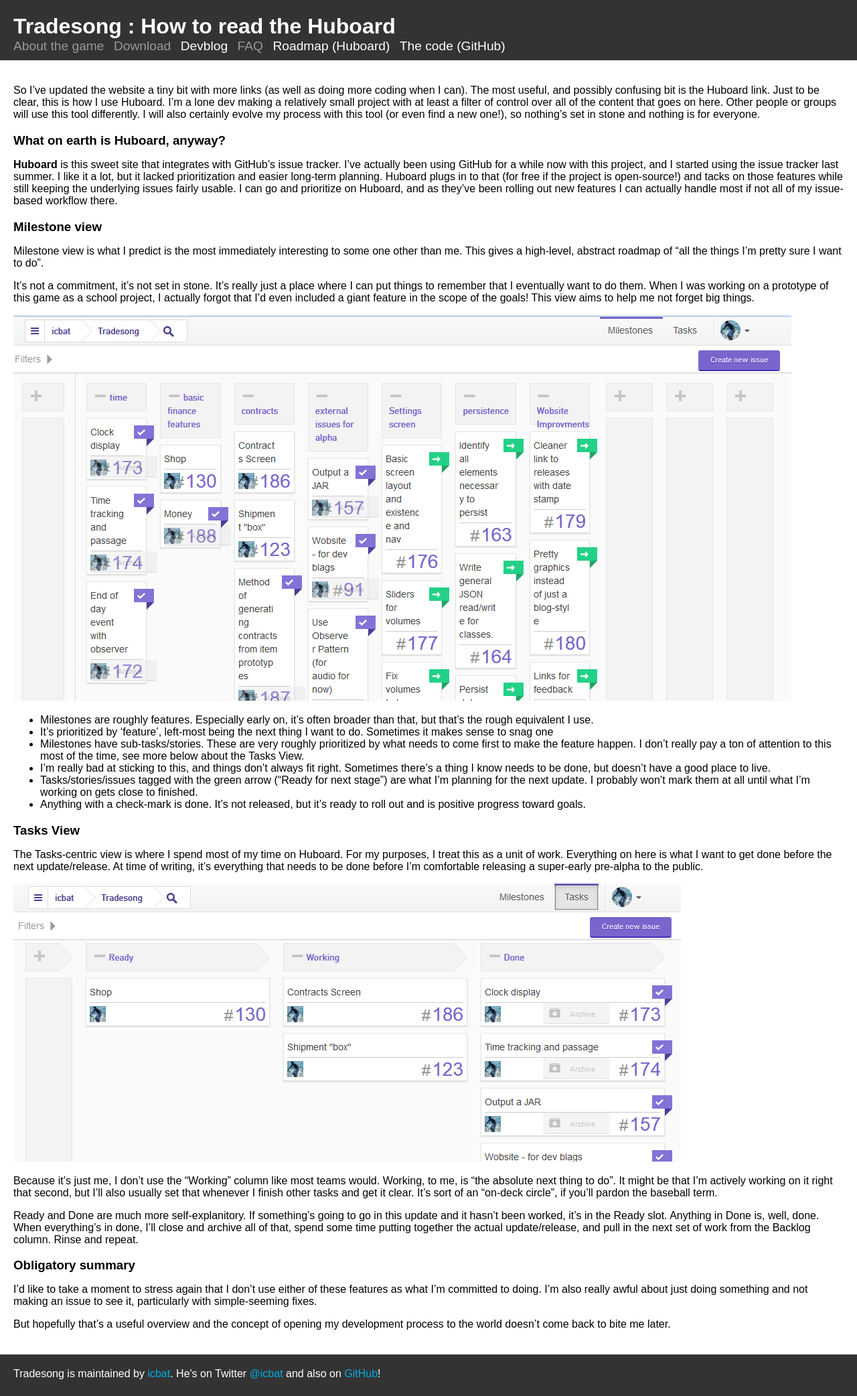
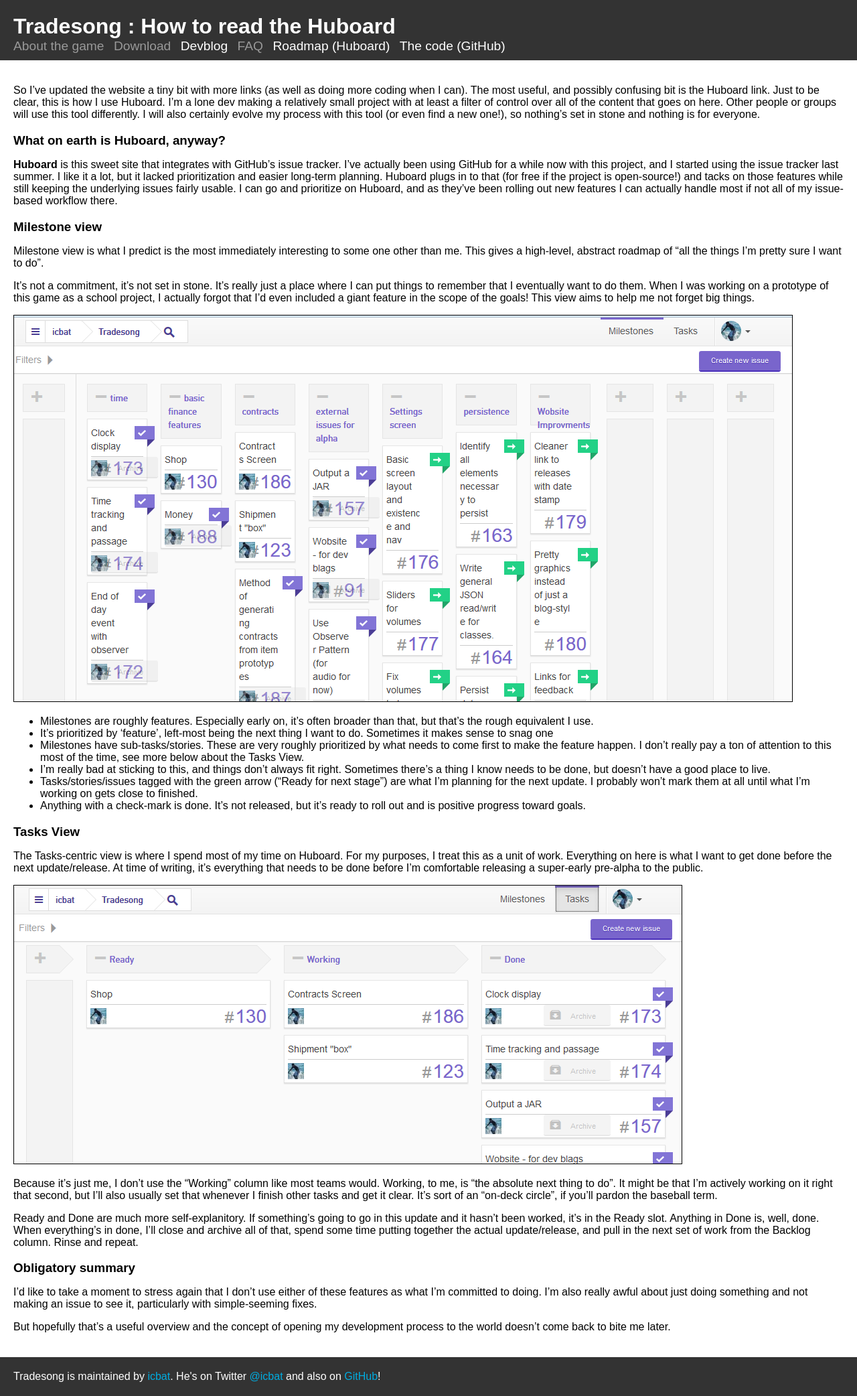
Before and after one commit to icbat/tradesong, a Jekyll site: the page built from _posts/2014-2-10-reading-huboard.md, in a window 1280 px wide. Shown: the whole page at 67% size. Built offline with Jekyll 4.4.1, drawn with Linux system fonts in a browser that asks for light colours.

Commit message:
Giving images a border to break posts up

```diff
--- a/stylesheets/stylesheet.css
+++ b/stylesheets/stylesheet.css
@@ -2,6 +2,10 @@
 	background: #333;
 	margin: 0;
 	font-family: sans-serif;
+}
+
+img {
+	border: 1px solid #000;
 }
 
 a {
```
